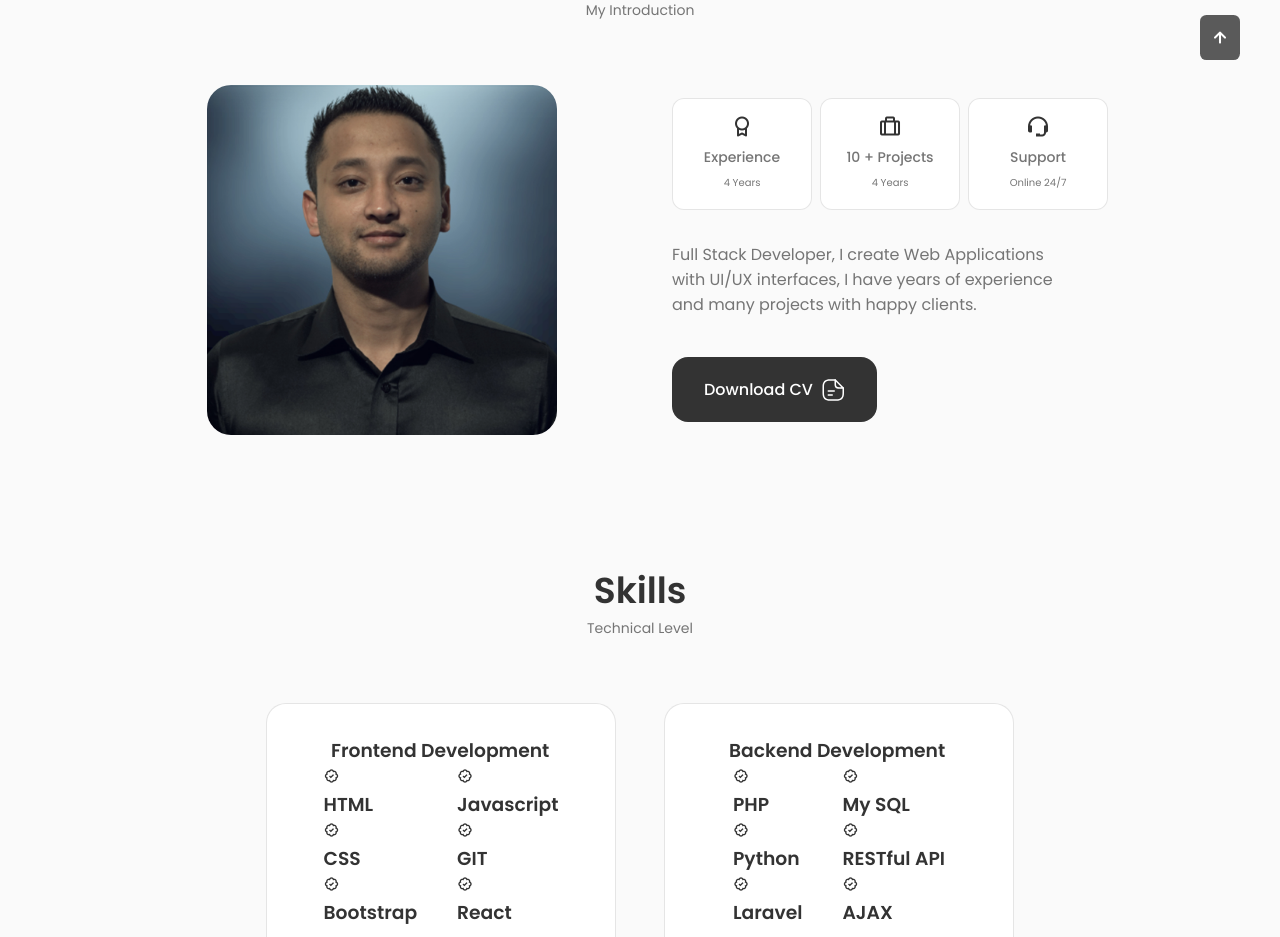
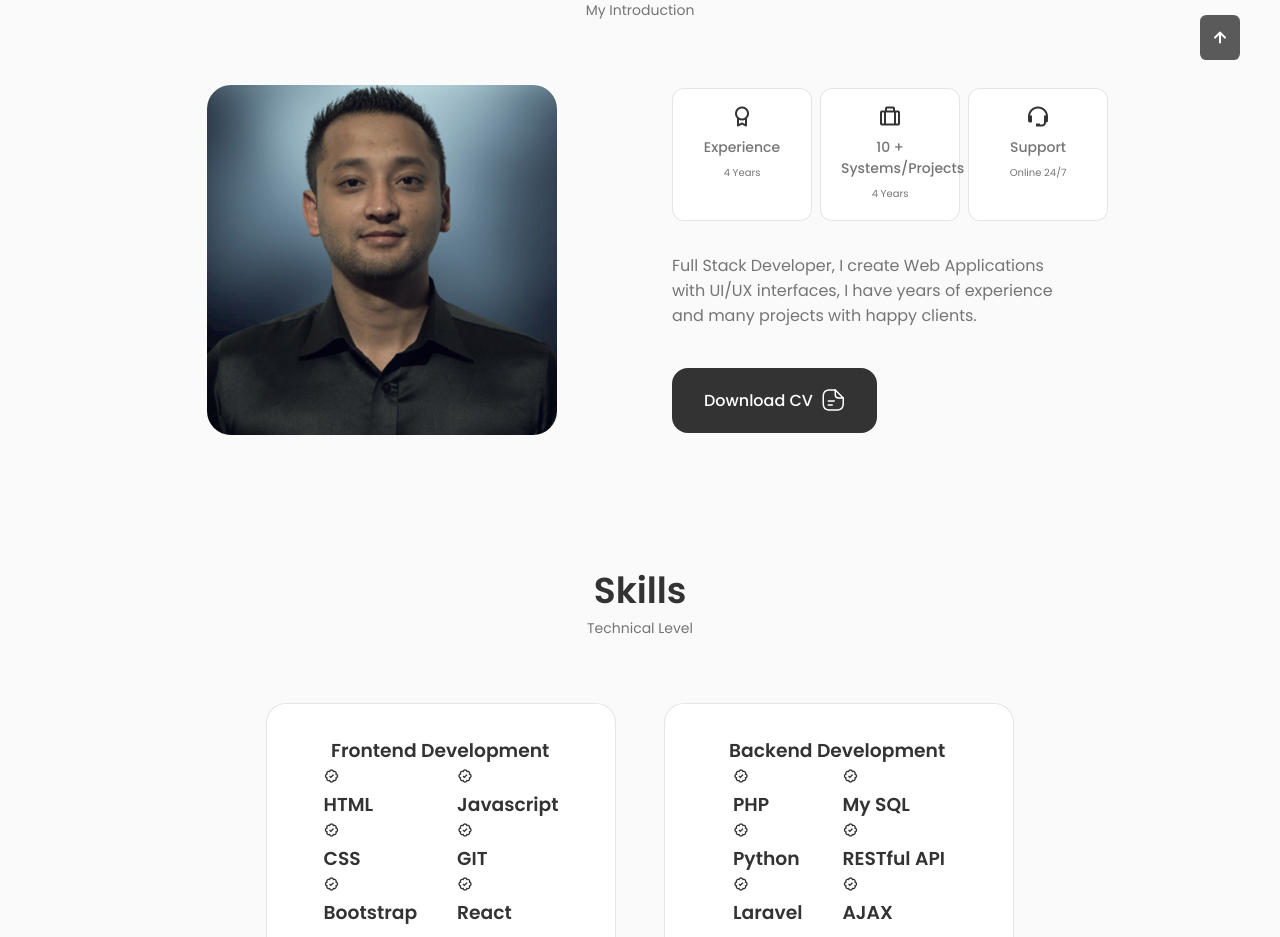
Before and after one commit to Ameerbajracharya/myportfolio, a React (Create React App) app: page / in a window 1280 px wide. Shown: the part 900-1837 px from the top of the page. Built offline with nearby package versions, Linux system fonts and the light colour scheme.

Commit message:
Change in About Section

```diff
--- a/src/components/about/Info.jsx
+++ b/src/components/about/Info.jsx
@@ -11,7 +11,7 @@ const Info = () => {
 
       <div className="about__box">
         <i class="bx bx-briefcase-alt about__icon"></i>
-        <div className="about__title">10 + Projects</div>
+        <div className="about__title">10 + Systems/Projects</div>
         <span className="about__subtitle">4 Years</span>
       </div>
 
```
